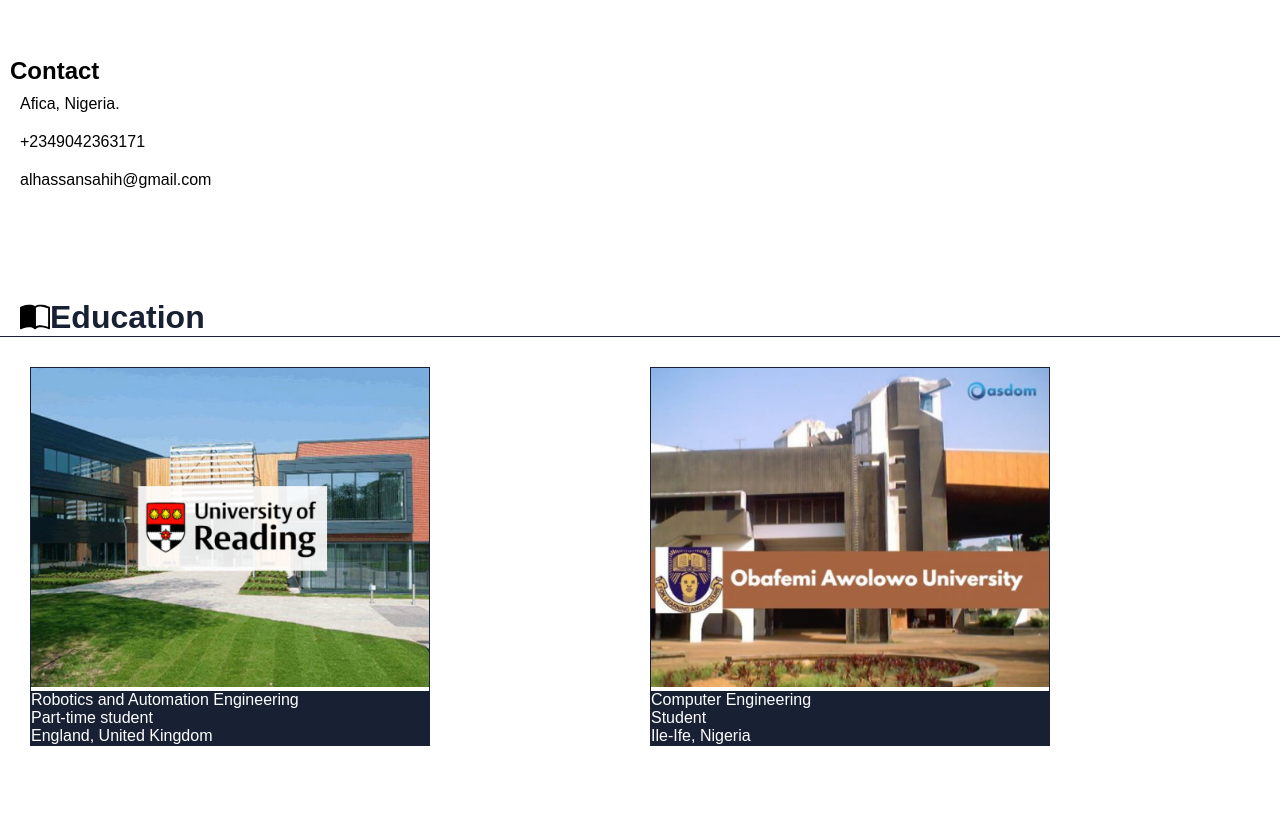
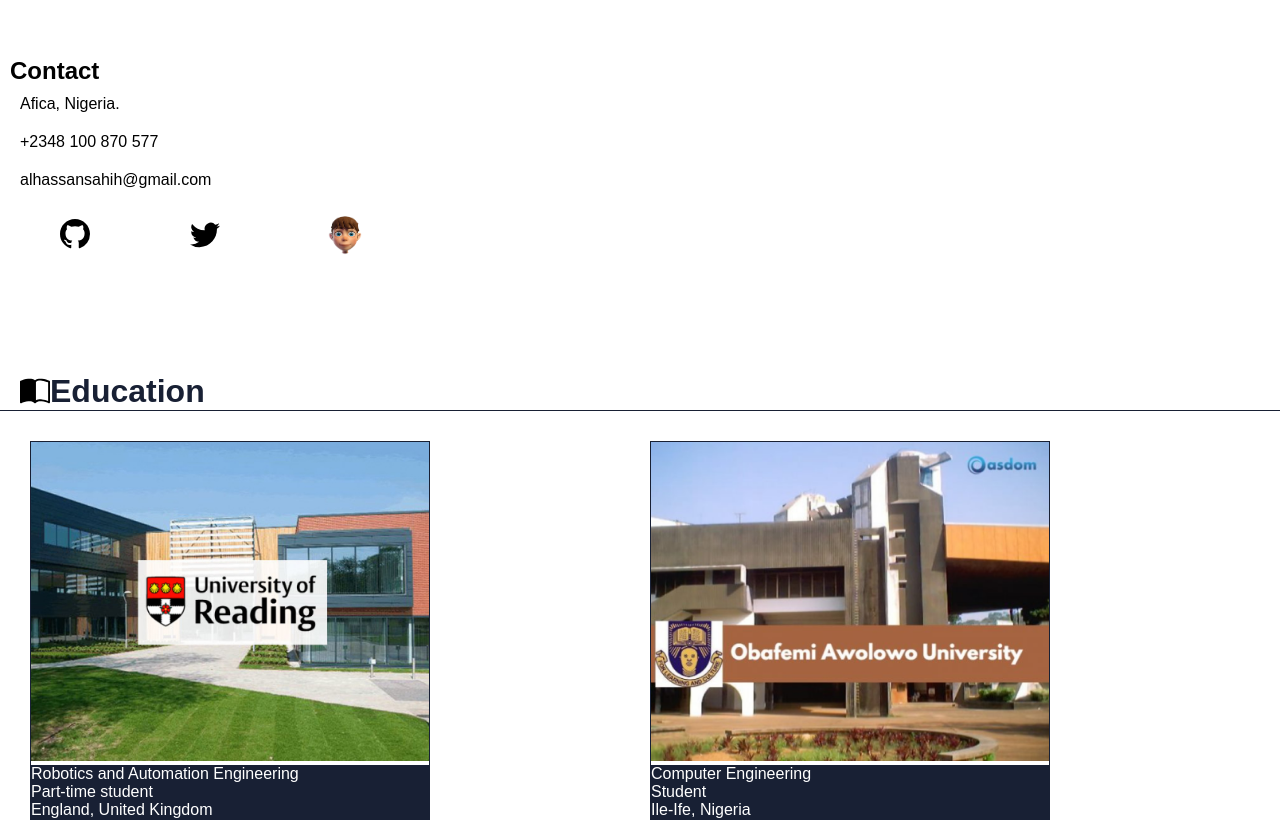
Before and after one commit to Im-Hassan-wd/My-Application, a plain HTML site: page index.html in a window 1280 px wide. Shown: the part 1664-2487 px from the top of the page. Drawn offline with Linux system fonts and the light colour scheme.

Commit message:
adding social

```diff
--- a/index.html
+++ b/index.html
@@ -10,7 +10,7 @@
   </head>
   <body>
     <header>
-      <h1>&ltHassan/&gt</h1>
+      <h1>&ltweird/&gt</h1>
 
       <nav>
         <ul class="">
@@ -59,8 +59,13 @@ I aim to be able to grow and develop as a frontend developer in order to be able
       <div id="contact">
         <h1>Contact</h1>
         <p>Afica, Nigeria.</p>
-        <p>+2349042363171</p>
+        <p>+2348 100 870 577</p>
         <p>alhassansahih@gmail.com</p>
+        <div class="social">
+          <a href="https://github.com/Im-Hassan-wd" target="_blank"> <img src="img/github.svg" alt=""> </a>
+          <a href="https://twitter.com/bryan_weird" target="_blank"> <img src="img/twitter.svg" alt=""> </a>
+          <a href="https://myweirdportfolio.netlify.app" target="_blank"> <img src="img/weird.png" alt="" class="site"> </a>
+        </div>
       </div>
     </section>
     <section class="resume-talent">
--- a/script.js
+++ b/script.js
@@ -11,7 +11,7 @@ burger.addEventListener('click',() => {
 // hide skateborder
 setTimeout(()=>{
   skateSection.classList.add('active');
-},13000);
+},16000);
 
 // skate animation
 const showSkater = () => {
--- a/styles.css
+++ b/styles.css
@@ -176,9 +176,28 @@ section.skate{
   /* text-align: justify; */
   max-width: 600px;
 }
+.social{
+  display: flex;
+  align-items: center;
+  /* justify-content: center; */
+}
+.social a{
+  text-decoration: none;
+  padding: 10px 50px;
+  cursor: pointer;
+}
+.social img{
+  width: 30px;
+}
+.social img.site{
+  width: 50px;
+}
 @media (max-width: 500px){
   #about-me p{
     text-align: left;
+  }
+  .social a{
+    padding: 10px;
   }
 }
 /* Talent */
@@ -225,9 +244,8 @@ section.resume-talent{
 }
 .exp-card .card{
   position: relative;
-  max-width: 500px;
-  border: 1px solid hsl(224, 36%, 15%);
-  /* vertical-align: top; */
+  /* max-width: 00px; */
+  box-shadow: 2px 2px 4px hsl(224, 36%, 15%);
 }
 .exp-card .card-text{
   position: absolute;
```
Also changed, not shown: img/github.svg (added), img/twitter.svg (added).
